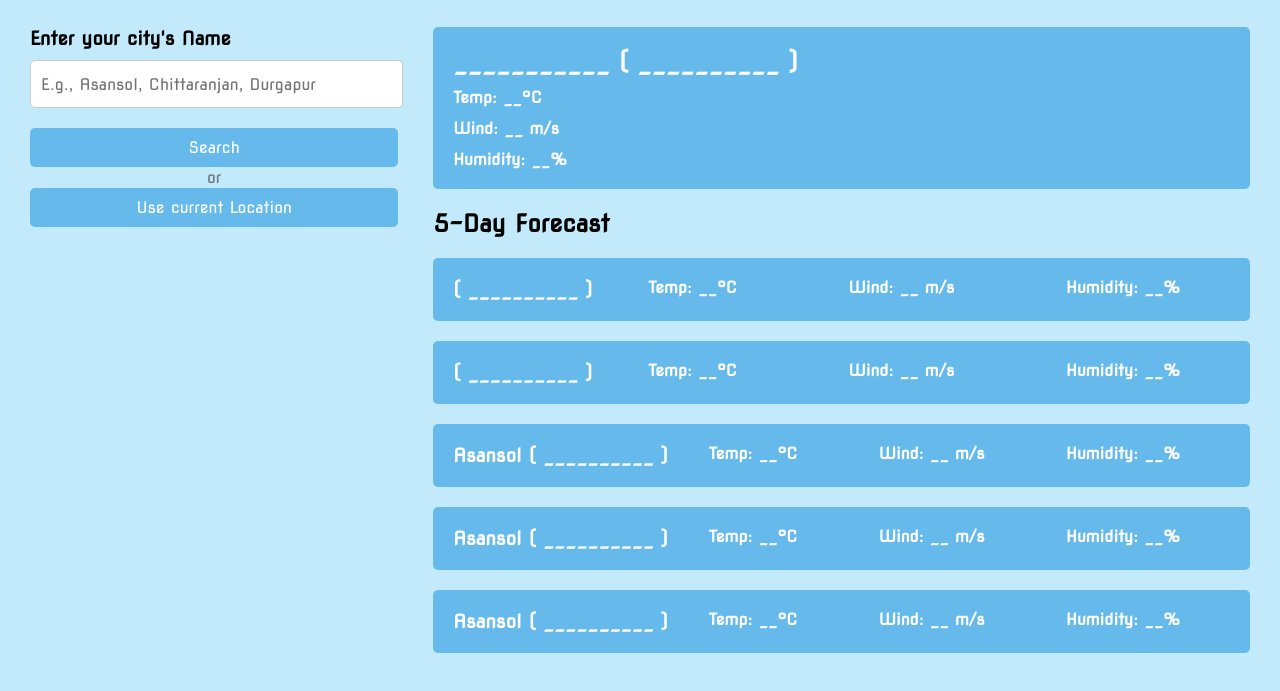
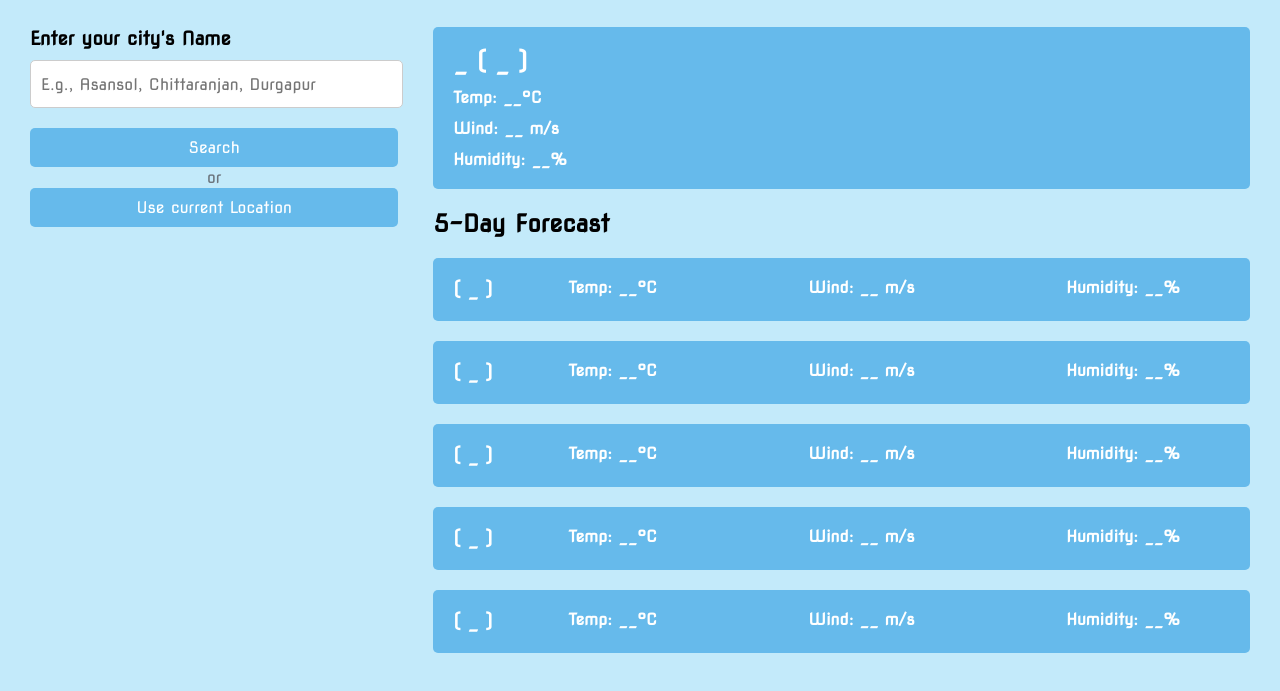
Before and after one commit to SID707/Kaze, a plain HTML site: page index.html in a window 1280 px wide. Shown: the part 63-754 px from the top of the page. Drawn offline with Linux system fonts and the light colour scheme.

Commit message:
Update index.html to look better

```diff
--- a/index.html
+++ b/index.html
@@ -21,7 +21,7 @@
         <div class="weatherdata">
             <div class="currentweather">
                 <div class="details">
-                    <h2> ___________ ( __________ )</h2>
+                    <h2> _ ( _ )</h2>
                     <h4>Temp: __°C</h4>
                     <h4>Wind: __ m/s</h4>
                     <h4>Humidity: __%</h4>
@@ -32,7 +32,7 @@
                 <h2>5-Day Forecast</h2>
                 <ul class="weathercards">
                     <li class="cards">
-                        <h3>( __________ )</h3>
+                        <h3>( _ )</h3>
 
                         <h4>Temp: __°C</h4>
                         <br>
@@ -42,7 +42,7 @@
                     </li>
 
                     <li class="cards">
-                        <h3>( __________ )</h3>
+                        <h3>( _ )</h3>
 
                         <h4>Temp: __°C</h4>
                         <br>
@@ -52,7 +52,7 @@
                     </li>
 
                     <li class="cards">
-                        <h3>Asansol ( __________ )</h3>
+                        <h3>( _ )</h3>
 
                         <h4>Temp: __°C</h4>
                         <br>
@@ -62,7 +62,7 @@
                     </li>
 
                     <li class="cards">
-                        <h3>Asansol ( __________ )</h3>
+                        <h3>( _ )</h3>
 
                         <h4>Temp: __°C</h4>
                         <br>
@@ -72,7 +72,7 @@
                     </li>
 
                     <li class="cards">
-                        <h3>Asansol ( __________ )</h3>
+                        <h3>( _ )</h3>
 
                         <h4>Temp: __°C</h4>
                         <br>
```
